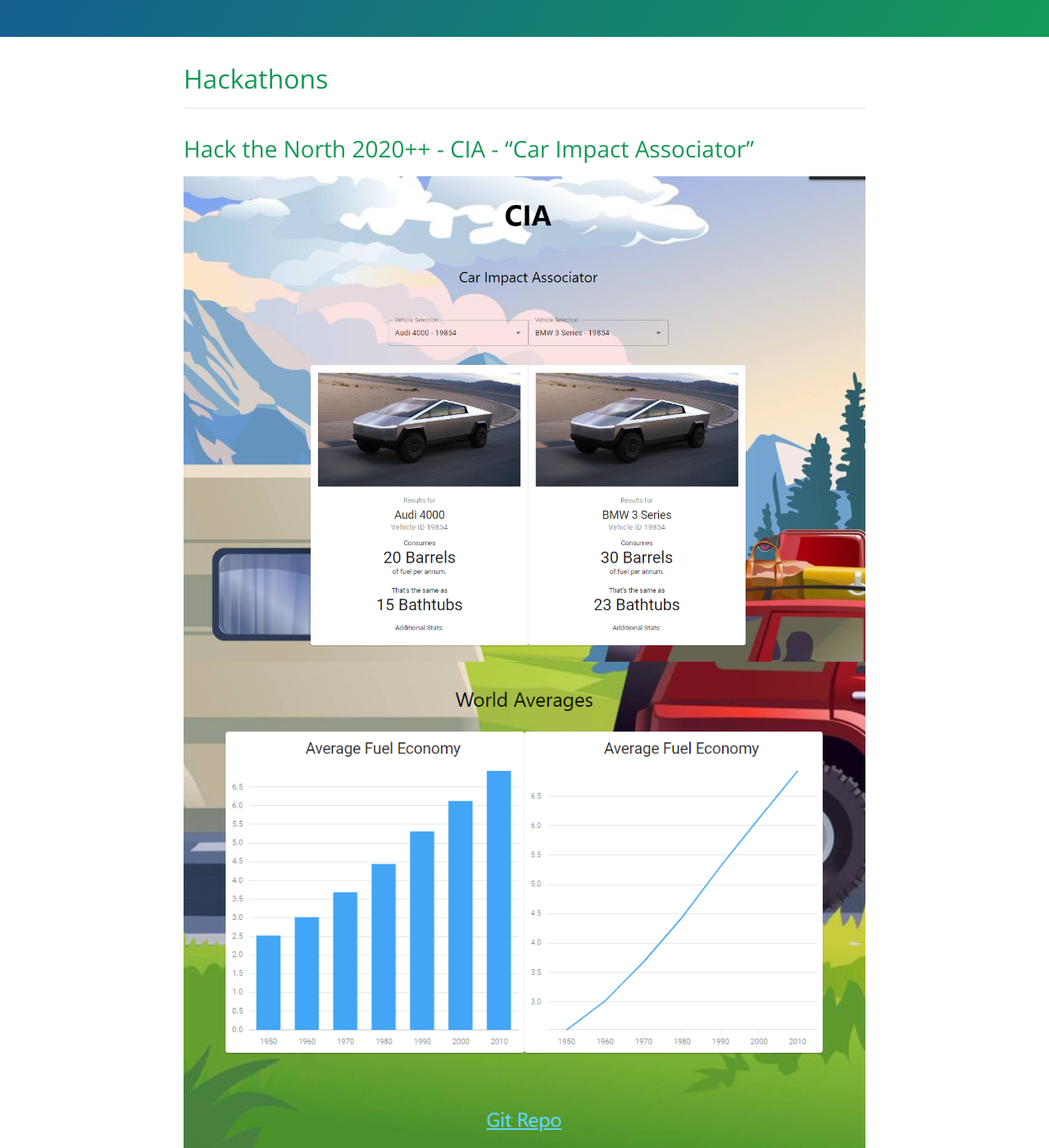
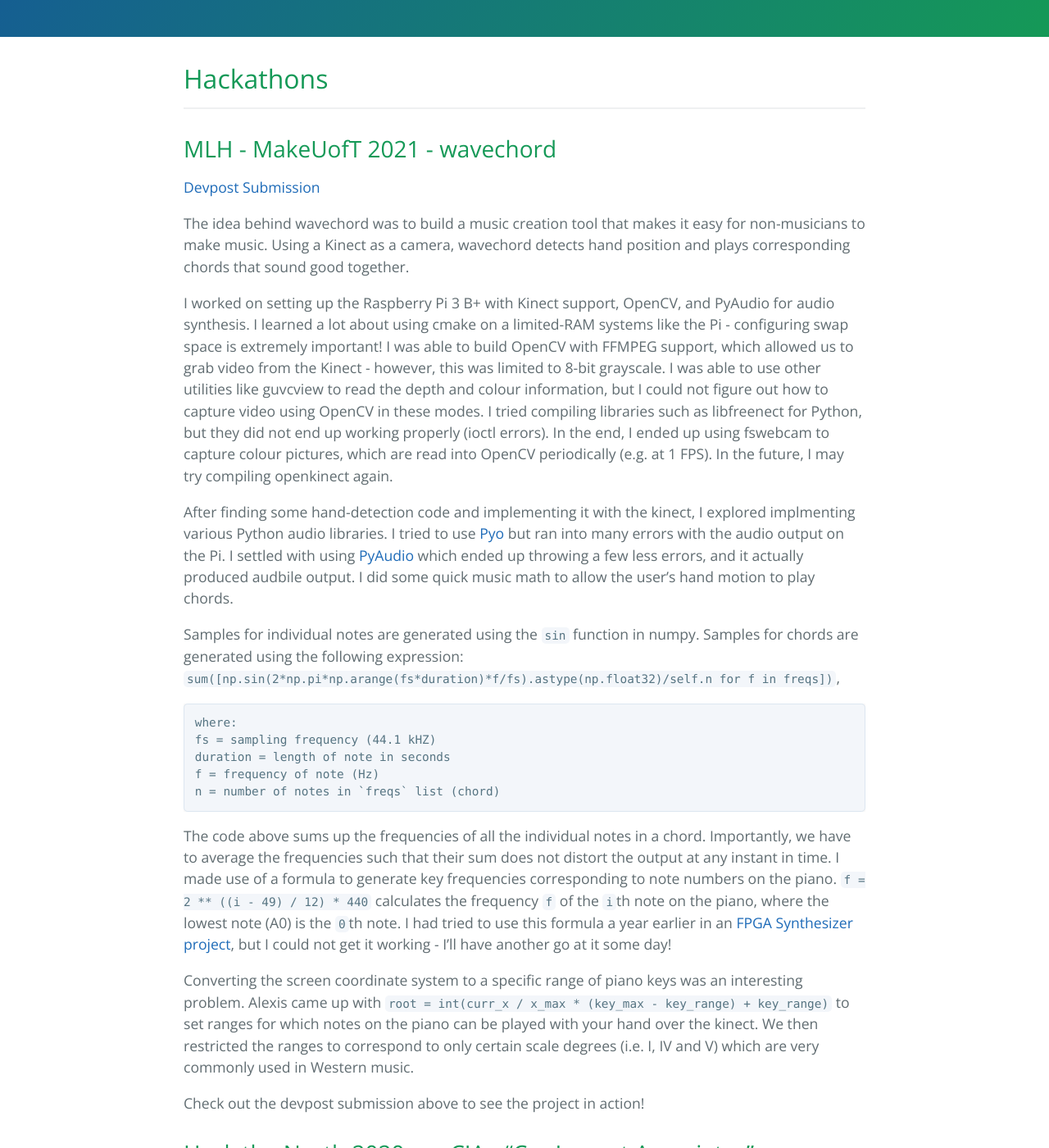
Before and after one commit to yixin0829/Cayman, a Jekyll site: the page built from project-library.md, in a window 1280 px wide and 1400 px high, scrolled down 301 px. Shown: the whole window at 82% size. Built offline with Jekyll 4.4.1, drawn with Linux system fonts in a browser that asks for light colours.

Commit message:
MakeUofT2021

````diff
--- a/project-library.md
+++ b/project-library.md
@@ -6,6 +6,30 @@ description: Welcome to my Project Library!
 
 ## Hackathons
 * * *
+### MLH - MakeUofT 2021 - wavechord
+
+[Devpost Submission](https://devpost.com/software/wavechord)
+
+The idea behind wavechord was to build a music creation tool that makes it easy for non-musicians to make music. Using a Kinect as a camera, wavechord detects hand position and plays corresponding chords that sound good together.
+
+I worked on setting up the Raspberry Pi 3 B+ with Kinect support, OpenCV, and PyAudio for audio synthesis. I learned a lot about using cmake on a limited-RAM systems like the Pi - configuring swap space is extremely important! I was able to build OpenCV with FFMPEG support, which allowed us to grab video from the Kinect - however, this was limited to 8-bit grayscale. I was able to use other utilities like guvcview to read the depth and colour information, but I could not figure out how to capture video using OpenCV in these modes. I tried compiling libraries such as libfreenect for Python, but they did not end up working properly (ioctl errors). In the end, I ended up using fswebcam to capture colour pictures, which are read into OpenCV periodically (e.g. at 1 FPS). In the future, I may try compiling openkinect again.
+
+After finding some hand-detection code and implementing it with the kinect, I explored implmenting various Python audio libraries. I tried to use [Pyo](http://ajaxsoundstudio.com/software/pyo/) but ran into many errors with the audio output on the Pi. I settled with using [PyAudio](https://pypi.org/project/PyAudio/) which ended up throwing a few less errors, and it actually produced audbile output. I did some quick music math to allow the user's hand motion to play chords.
+
+Samples for individual notes are generated using the ```sin``` function in numpy. Samples for chords are generated using the following expression:   ```sum([np.sin(2*np.pi*np.arange(fs*duration)*f/fs).astype(np.float32)/self.n for f in freqs])```,
+```
+where:
+fs = sampling frequency (44.1 kHZ)
+duration = length of note in seconds
+f = frequency of note (Hz)
+n = number of notes in `freqs` list (chord)
+```
+The code above sums up the frequencies of all the individual notes in a chord. Importantly, we have to average the frequencies such that their sum does not distort the output at any instant in time. I made use of a formula to generate key frequencies corresponding to note numbers on the piano. ```f = 2 ** ((i - 49) / 12) * 440``` calculates the frequency `f` of the `i`th note on the piano, where the lowest note (A0) is the `0`th note. I had tried to use this formula a year earlier in an [FPGA Synthesizer project](https://github.com/iWebster28/Music), but I could not get it working - I'll have another go at it some day!
+
+Converting the screen coordinate system to a specific range of piano keys was an interesting problem. Alexis came up with ```root = int(curr_x / x_max * (key_max - key_range) + key_range)``` to set ranges for which notes on the piano can be played with your hand over the kinect. We then restricted the ranges to correspond to only certain scale degrees (i.e. I, IV and V) which are very commonly used in Western music.
+
+Check out the devpost submission above to see the project in action!
+
 ### Hack the North 2020++ - CIA - "Car Impact Associator"
 ![cia](/assets/Project_Pictures/cia_ui5.png)
 ![cia](/assets/Project_Pictures/cia_ui4.png)
````
